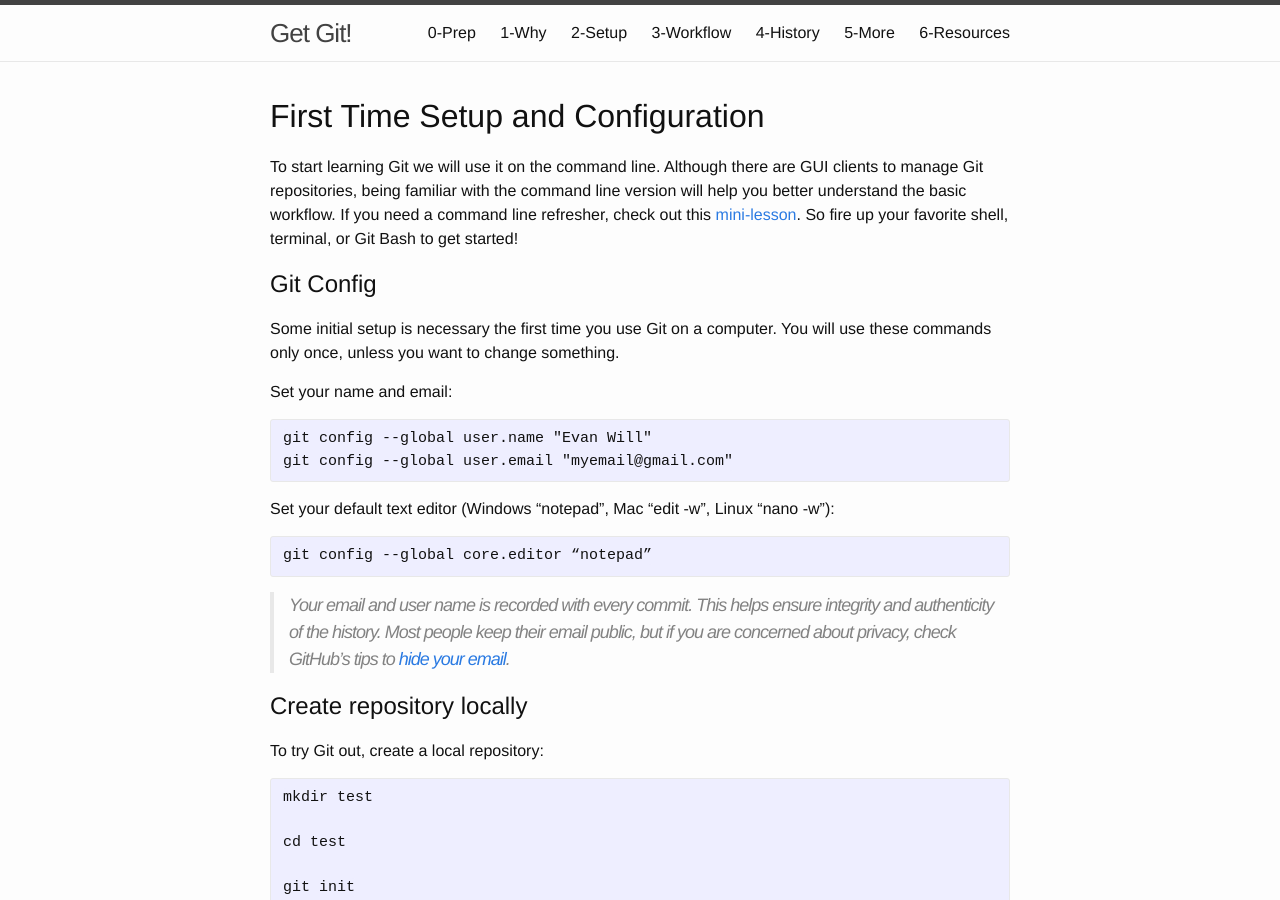
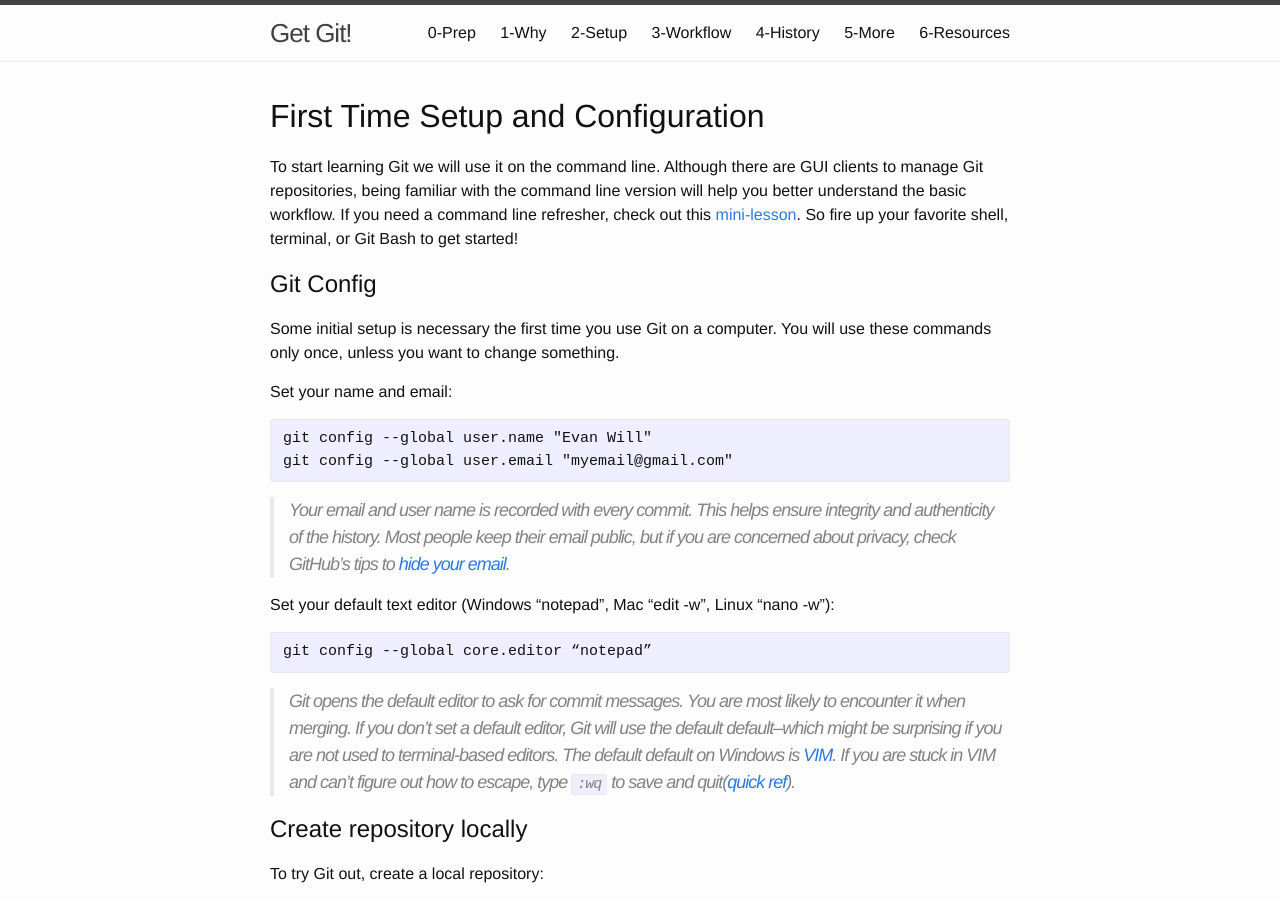
Before and after one commit to uidaholib/get-git, a Jekyll site: the page built from 2setup.md, in a window 1280 px wide and 900 px high. Built offline with Jekyll 4.4.1, drawn with Linux system fonts in a browser that asks for light colours.

Commit message:
add VIM info to setup

````diff
--- a/2setup.md
+++ b/2setup.md
@@ -22,15 +22,21 @@ git config --global user.name "Evan Will"
 git config --global user.email "myemail@gmail.com"
 ```
 
+> Your email and user name is recorded with every commit.
+> This helps ensure integrity and authenticity of the history.
+> Most people keep their email public, but if you are concerned about privacy, check GitHub's tips to [hide your email](https://help.github.com/articles/keeping-your-email-address-private/).
+
 Set your default text editor (Windows "notepad", Mac "edit -w", Linux "nano -w"):
 
 ```
 git config --global core.editor “notepad”
 ```
 
-> Your email and user name is recorded with every commit.
-> This helps ensure integrity and authenticity of the history.
-> Most people keep their email public, but if you are concerned about privacy, check GitHub's tips to [hide your email](https://help.github.com/articles/keeping-your-email-address-private/).
+> Git opens the default editor to ask for commit messages.
+> You are most likely to encounter it when merging.
+> If you don't set a default editor, Git will use the default default--which might be surprising if you are not used to terminal-based editors.
+> The default default on Windows is [VIM](http://www.vim.org/).
+> If you are stuck in VIM and can't figure out how to escape, type `:wq` to save and quit([quick ref](https://w3.cs.jmu.edu/bernstdh/Web/common/help/vim.php)).
 
 ## Create repository locally
 
````
